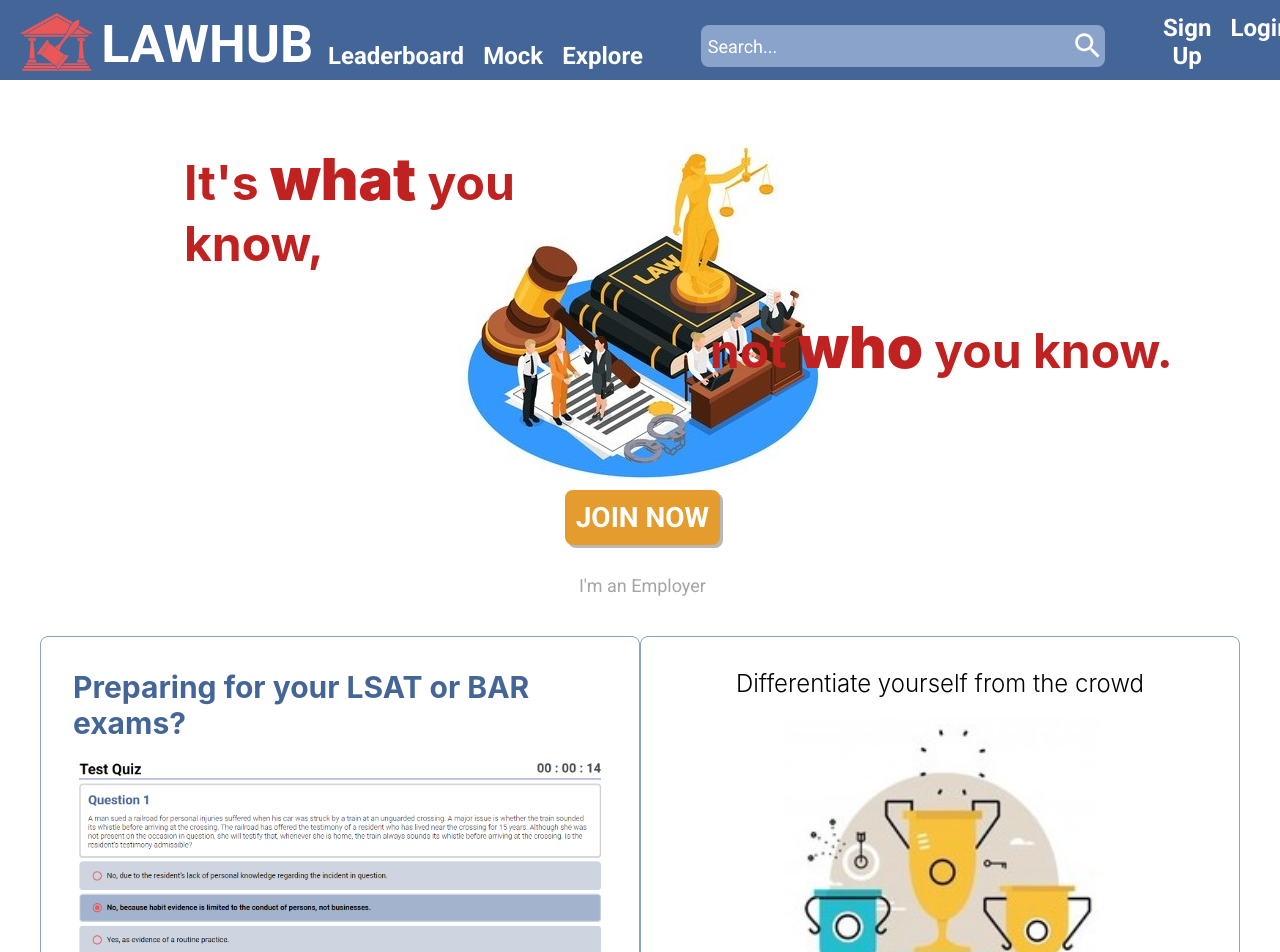
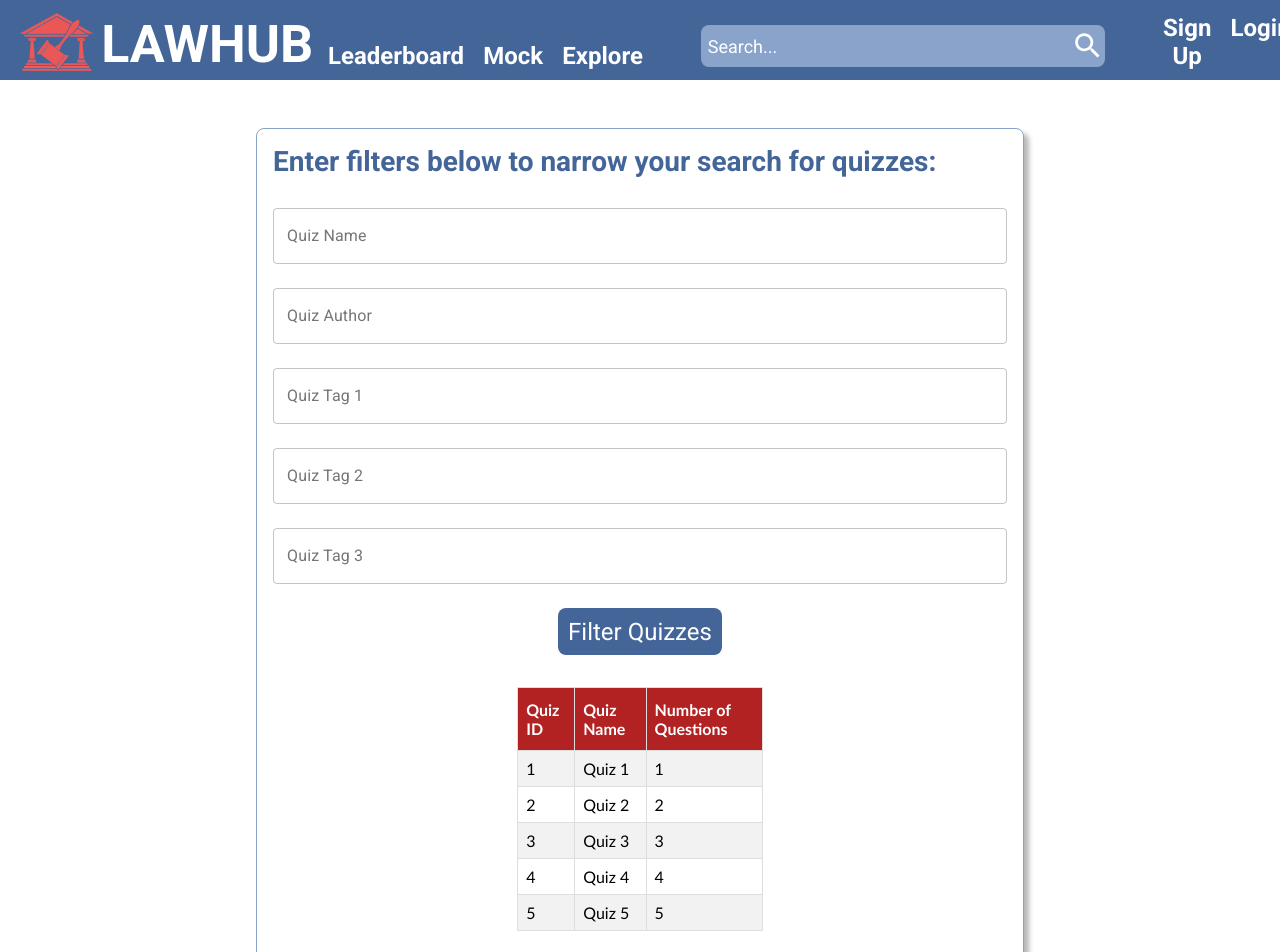
Before and after one commit to llolic/LawHub, a React (Create React App) app in the folder presentation/: page /quizFilter in a window 1280 px wide. Shown: the top 952 px of the page. Built offline with nearby package versions, Linux system fonts and the light colour scheme.

Commit message:
[LAM-58] Add UI for quiz filtering, need to test API (currently have hardcoded list of quizzes)

```diff
--- a/presentation/src/App.js
+++ b/presentation/src/App.js
@@ -8,7 +8,7 @@ import Footer from "./Components/Footer";
 import Mock from "./Components/Mock";
 import QuizCreation from "./Components/QuizCreation";
 import StudentProfile from "./Components/StudentProfile";
-import StudentFilter from "./Components/StudentFilter";
+import QuizFilter from "./Components/QuizFilter";
 // import EmployerProfile from "./Components/EmployerProfile";
 
 import { isAuthenticated } from "./Components/Auth";
@@ -86,8 +86,11 @@ class App extends React.Component {
               <Registration type="recruiter" />
             </Route>
 
-            <Route path="/studentFilter">
-              <StudentFilter sessId={this.state.sessId} uid={this.state.uid} />
+
+
+
+            <Route path="/quizFilter">
+              <QuizFilter sessId={this.state.sessId} uid={this.state.uid} />
             </Route>
 
             <Route path="/successfulRegistration">
--- a/presentation/src/Components/QuizFilter.js
+++ b/presentation/src/Components/QuizFilter.js
@@ -1,40 +1,35 @@
 import React from "react";
 import Button from "./Button";
-import {
-  schools,
-  studyLevels,
-  countries,
-  stateprovinces
-} from "../Constants/registration";
-import { filterStudents } from "./Requests";
+import { filterQuizzes } from "./Requests";
 
-import { TextField, MenuItem } from "@material-ui/core";
+import { TextField } from "@material-ui/core";
 
-import "../Styles/studentfilter.css"; //TODO
+import "../Styles/quizfilter.css";
 
 /**
- * Filter Students card for finding students using our platform
+ * Filter Quizzes card for finding quizzes using our platform
  * Includes logic to send/receive requests to the flask server
  */
-class StudentFilter extends React.Component {
+class QuizFilter extends React.Component {
   constructor(props) {
     super(props);
     this.state = {
       uid: this.props.uid,
       sessId: this.props.sessId,
-      studyLevel: "",
-      school: "",
-      country: "",
-      state: "",
-      city: "",
+      quizName: "",
+      author: "",
+      tag1: "",
+      tag2: "",
+      tag3: "",
+      //tags: [this.state.tag1, this.state.tag2, this.state.tag3], //TODO: default 3 empty strings, reference others?
       submitted: false,
       error: false,
-      students: [
-        {uid: 1, studentName: "Alfonso Dela Cruz"},
-        {uid: 2, studentName: "Ahmad Al-Taha"},
-        {uid: 3, studentName: "Lazar Lolic"},
-        {uid: 4, studentName: "Shahmeer Shahid"},
-        {uid: 5, studentName: "Michelle Luo"}
+      quizzes: [
+        {quizId: 1, quizName: "Quiz 1", numQuestions: 1},
+        {quizId: 2, quizName: "Quiz 2", numQuestions: 2},
+        {quizId: 3, quizName: "Quiz 3", numQuestions: 3},
+        {quizId: 4, quizName: "Quiz 4", numQuestions: 4},
+        {quizId: 5, quizName: "Quiz 5", numQuestions: 5}
       ] //TODO: hard coded
     };
   }
@@ -45,17 +40,18 @@ class StudentFilter extends React.Component {
     let table = [];
 
     let header = [];
-    header.push(<tr><th>User ID</th><th>Student Name</th></tr>)
+    header.push(<tr><th>Quiz ID</th><th>Quiz Name</th><th>Number of Questions</th></tr>)
 
     table.push(header)
 
-    for (let i=0; i<this.state.students.length; i++) {
+    for (let i=0; i<this.state.quizzes.length; i++) {
 
       let children = []
 
       //note: {i}, not ${i} since $ is for string
-      children.push(<td>{this.state.students[i].uid}</td>)
-      children.push(<td>{this.state.students[i].studentName}</td>)
+      children.push(<td>{this.state.quizzes[i].quizId}</td>)
+      children.push(<td>{this.state.quizzes[i].quizName}</td>)
+      children.push(<td>{this.state.quizzes[i].numQuestions}</td>)
 
       table.push(<tr>{children}</tr>)
 
@@ -66,8 +62,8 @@ class StudentFilter extends React.Component {
   }
 
 
-  submitStudentFilters = async () => {
-    filterStudents(this.state).then(result => {
+  submitQuizFilters = async () => {
+    filterQuizzes(this.state).then(result => {
       if (result === false) {
         this.setState({ error: true });
 
@@ -79,126 +75,78 @@ class StudentFilter extends React.Component {
 
   render = () => {
     return (
-      <div className="studentfilter_container">
+      <div className="quizfilter_container">
         <div className="card">
-          <div className="subtitle"> Select filters below to narrow your search for students: </div>
-
-          <div className="row">
-            <div className="width-60">
-              <TextField
-                id="school"
-                select
-                margin="normal"
-                label="Post-secondary Institution"
-                value={this.state.school}
-                onChange={e => this.setState({ school: e.target.value })}
-                variant="outlined"
-                fullWidth
-              >
-                {schools.map(school => (
-                  <MenuItem key={school} value={school}>
-                    {school}
-                  </MenuItem>
-                ))}
-              </TextField>
-            </div>
-
-            <div className="width-40">
-              <TextField
-                id="studyLevel"
-                select
-                margin="normal"
-                label="Level of Study"
-                value={this.state.studylvl}
-                onChange={e => this.setState({ studylvl: e.target.value })}
-                variant="outlined"
-                fullWidth
-              >
-                {studyLevels.map(option => ( //https://stackoverflow.com/questions/38364400/index-inside-map-function
-                  <MenuItem key={option.index} value={option.value}>
-                    {option.value}
-                  </MenuItem>
-                ))}
-              </TextField>
-            </div>
-          </div>
-
-          <div className="row">
-            <div className="width-50">
-              <TextField
-                id="country"
-                select
-                margin="normal"
-                label="Country"
-                value={this.state.country}
-                onChange={e => this.setState({ country: e.target.value })}
-                variant="outlined"
-                fullWidth
-              >
-                {countries.map(option => (
-                  <MenuItem key={option} value={option}>
-                    {option}
-                  </MenuItem>
-                ))}
-              </TextField>
-            </div>
-
-            <div className="width-50">
-              <TextField
-                id="state-province"
-                select
-                margin="normal"
-                label="State/Province"
-                value={this.state.stateOrProvince}
-                onChange={e =>
-                  this.setState({ stateOrProvince: e.target.value })
-                }
-                // value={studyLevels[this.state.studyLevel].value}
-                // onChange={e => this.setState({ studyLevel: e.target.key })} //e.target.key
-                variant="outlined"
-                fullWidth
-              >
-                {/* {studyLevels.map(option => ( //https://stackoverflow.com/questions/38364400/index-inside-map-function
-                  <MenuItem key={option.index} value={option.value}>
-                    {option.value}
-                  </MenuItem>
-                ))} */}
-
-                {stateprovinces.map(option => (
-                  <MenuItem key={option} value={option}>
-                    {option}
-                  </MenuItem>
-                ))}
-              </TextField>
-            </div>
-          </div>
+          <div className="subtitle"> Enter filters below to narrow your search for quizzes: </div>
 
           <TextField
-            id="city"
-            label="City"
-            helperText="City"
-            value={this.state.city}
+            id="quizName"
+            label="Quiz Name"
+            value={this.state.quizName}
             margin="normal"
             fullWidth
             variant="outlined"
-            onChange={e => this.setState({ city: e.target.value })}
+            onChange={e => this.setState({ quizName: e.target.value })}
+            multiline
           />
 
+          <TextField
+            id="author"
+            label="Quiz Author"
+            value={this.state.author}
+            margin="normal"
+            fullWidth
+            variant="outlined"
+            onChange={e => this.setState({ author: e.target.value })}
+            multiline
+          />
+
+          <TextField
+            id="tag1"
+            label="Quiz Tag 1"
+            value={this.state.tag1}
+            margin="normal"
+            fullWidth
+            variant="outlined"
+            onChange={e => this.setState({ tag1: e.target.value })}
+            multiline
+          />
+
+          <TextField
+            id="tag2"
+            label="Quiz Tag 2"
+            value={this.state.tag2}
+            margin="normal"
+            fullWidth
+            variant="outlined"
+            onChange={e => this.setState({ tag2: e.target.value })}
+            multiline
+          />
+
+          <TextField
+            id="tag3"
+            label="Quiz Tag 3"
+            value={this.state.tag1}
+            margin="normal"
+            fullWidth
+            variant="outlined"
+            onChange={e => this.setState({ tag3: e.target.value })}
+            multiline
+          />
 
           <div className="centerdiv">
             <Button
               className="btn_blue"
-              text="Filter Students"
-              onClick={this.submitStudentFilters}
+              text="Filter Quizzes"
+              onClick={this.submitQuizFilters}
             />
           </div>
 
           <div className="centerdiv">
-              <table id="students">
+              <table id="quizzes">
                   {this.createTable()}
               </table>
           </div>
-
 
         </div>
       </div>
@@ -206,4 +154,4 @@ class StudentFilter extends React.Component {
   };
 }
 
-export default StudentFilter;
+export default QuizFilter;
--- a/presentation/src/Components/Requests.js
+++ b/presentation/src/Components/Requests.js
@@ -4,9 +4,9 @@
 
 const path = "35.227.67.4";
 
-export const filterStudents = async state => {
+export const filterQuizzes = async state => {
 
-  return fetch(`http://${path}:5000/api/v1/filterStudents`, {
+  return fetch(`http://${path}:5000/api/v1/filterQuizzes`, {
     method: "POST",
     headers: {
       "Content-Type": "application/json"
@@ -14,7 +14,7 @@ export const filterStudents = async state => {
     body: JSON.stringify(state)
   }).then(result => {
     if (result.ok) {
-      state.students = result.json().matches;
+      state.quizzes = result.json().matches;
     } else {
       return false;
     }
--- a/presentation/src/Styles/quizfilter.css
+++ b/presentation/src/Styles/quizfilter.css
@@ -1,4 +1,4 @@
-.studentprofile_container {
+.quizfilter_container {
     padding-top: 3em;
     padding-bottom: 3em;
     position: relative;
@@ -30,22 +30,22 @@
 
 
 
-  #students {
+  #quizzes {
     font-family: "Trebuchet MS", Arial, Helvetica, sans-serif;
     border-collapse: collapse;
     width: 35%;
   }
 
-  #students td, #students th {
+  #quizzes td, #quizzes th {
     border: 1px solid #ddd;
     padding: 8px;
   }
 
-  #students tr:nth-child(even){background-color: #f2f2f2;}
+  #quizzes tr:nth-child(even){background-color: #f2f2f2;}
 
-  #students tr:hover {background-color: #ddd;}
+  #quizzes tr:hover {background-color: #ddd;}
 
-  #students th {
+  #quizzes th {
     padding-top: 12px;
     padding-bottom: 12px;
     text-align: left;
```
